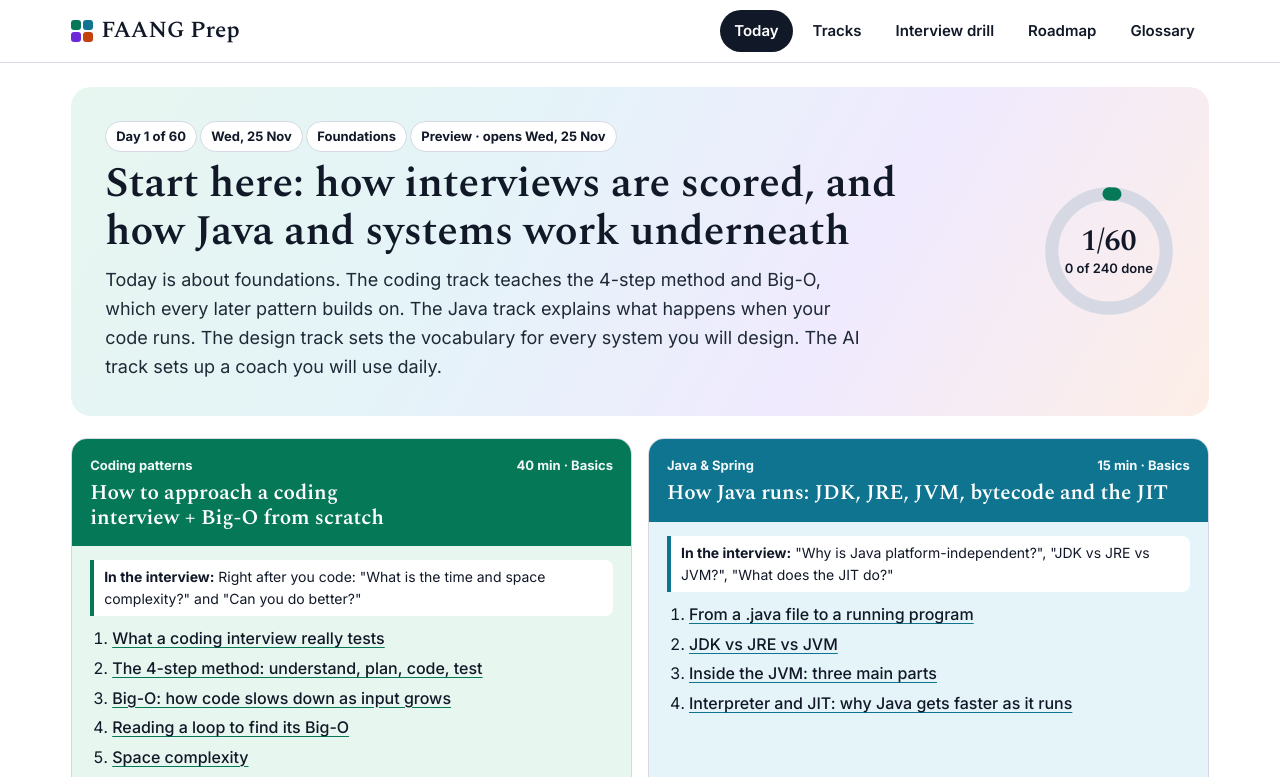
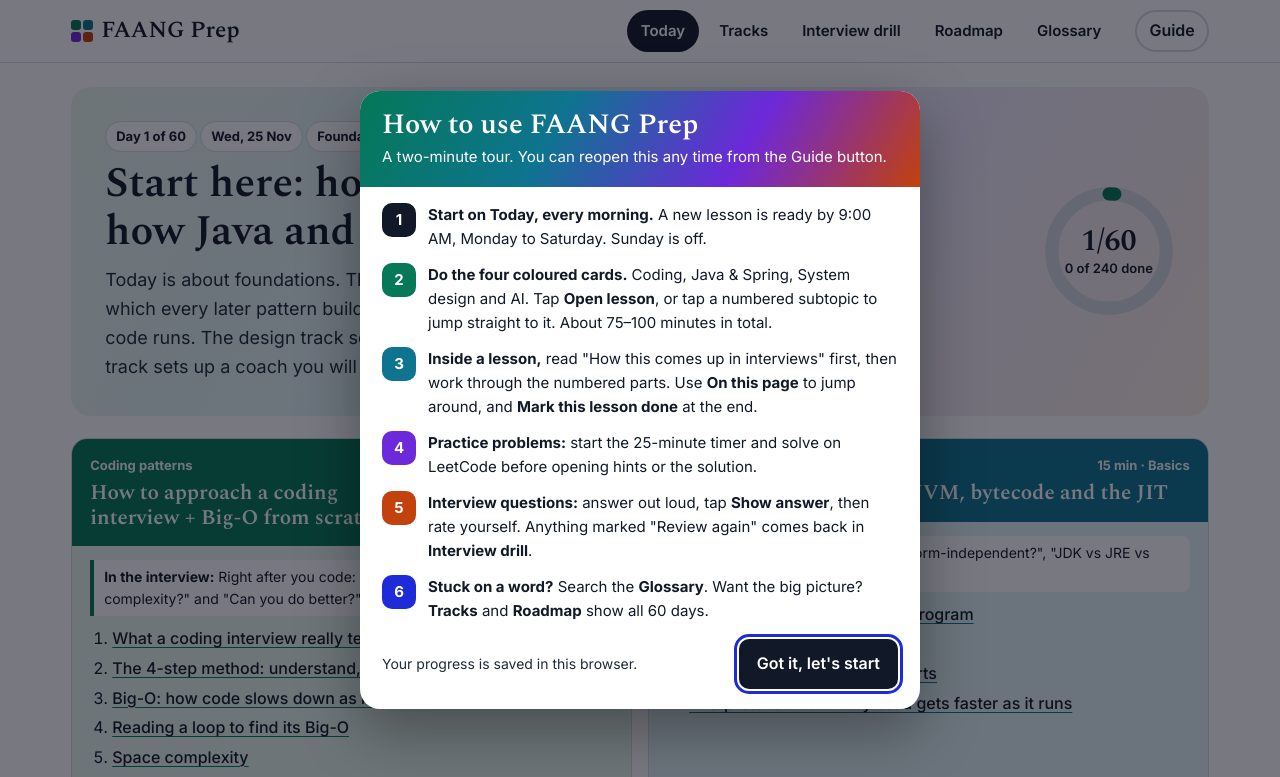
Before and after one commit to amanjauhri/faangprep, a plain HTML site: page index.html in a window 1280 px wide. Shown: the top 777 px of the page. Drawn offline with nearby package versions, Linux system fonts and the light colour scheme.

Commit message:
First-visit navigation guide

```diff
--- a/index.html
+++ b/index.html
@@ -135,7 +135,8 @@ a.row:hover{background:var(--tt)}
 @media(min-width:861px){.railbox>summary{display:none}}
 @media(max-width:860px){.railbox{border:1px solid var(--line);border-radius:12px;margin-top:14px;background:var(--paper)}.railbox .rail{padding:0 12px 12px}}
 @media(max-width:600px){
- .bar{padding:8px 12px}#nav{margin-left:0;width:100%;flex-wrap:nowrap;overflow-x:auto;scrollbar-width:none}#nav a{flex:none}
+ .bar{padding:8px 12px}.hbtn{position:absolute;top:8px;right:12px;min-height:36px;padding:4px 12px}.top .bar{position:relative}
+ .guide li{font-size:14px}.guide ol{padding:14px 16px}.guide footer{padding:0 16px 16px}.guide footer .btn{width:100%}#nav{margin-left:0;width:100%;flex-wrap:nowrap;overflow-x:auto;scrollbar-width:none}#nav a{flex:none}
  main{padding:16px 12px 60px}
  .tabs{flex-wrap:nowrap;overflow-x:auto;scrollbar-width:none}.tabs a{flex:none}
  .hero{padding:18px;gap:14px}.hero .ring{order:-1;width:84px;height:84px}.ring b{font-size:20px}.ring b small{font-size:11px}
@@ -151,6 +152,15 @@ a.row:hover{background:var(--tt)}
  .pager .btn{width:100%}
 }
 @media(min-width:601px) and (max-width:900px){.g2{grid-template-columns:repeat(auto-fit,minmax(300px,1fr))}.lesson{gap:16px}}
+dialog.guide{border:0;border-radius:20px;padding:0;max-width:560px;max-height:calc(100dvh - 24px);overflow:auto;width:calc(100% - 24px);background:var(--bg);color:var(--ink);box-shadow:0 20px 60px rgba(0,0,0,.35)}
+dialog.guide::backdrop{background:rgba(10,12,24,.55)}
+.guide header{background:linear-gradient(120deg,var(--dsa),var(--java) 35%,var(--design) 68%,var(--ai));color:#fff;padding:18px 22px}
+.guide header h2{color:#fff}.guide header p{margin:4px 0 0;font-size:15px}
+.guide ol{list-style:none;margin:0;padding:16px 22px;display:flex;flex-direction:column;gap:12px}
+.guide li{display:grid;grid-template-columns:34px minmax(0,1fr);gap:12px;align-items:start;font-size:15px}
+.guide li .n{width:34px;height:34px;border-radius:10px;color:#fff;font-weight:700;display:flex;align-items:center;justify-content:center}
+.guide footer{display:flex;justify-content:space-between;align-items:center;gap:10px;flex-wrap:wrap;padding:0 22px 20px}
+.hbtn{border:2px solid var(--line);background:transparent;color:var(--ink);border-radius:999px;padding:6px 12px;min-height:42px;font-weight:600;cursor:pointer}
 @media(max-width:860px){.lesson{grid-template-columns:1fr}.railbox{position:static}.rail{max-height:none;flex-direction:row;flex-wrap:wrap}.rail b{width:100%}.rail a{border:1px solid var(--line);border-radius:999px}.ring{width:100px;height:100px}}
 @media(max-width:600px){.row{grid-template-columns:56px minmax(0,1fr)}.row .dt,.row .st{grid-column:2;text-align:left}.gl{grid-template-columns:1fr}.iv dl{grid-template-columns:1fr}table{font-size:13px}th,td{padding:7px}#nav{margin-left:0}#nav a{padding:8px 11px;font-size:14px}}
 @media(prefers-reduced-motion:no-preference){.tcard,.tile{transition:transform .15s}.tcard:hover,.tile:hover{transform:translateY(-2px)}}
@@ -159,7 +169,17 @@ a.row:hover{background:var(--tt)}
 <body>
 <header class="top"><div class="bar">
  <a class="brand" href="#today"><span class="logo" aria-hidden="true"><i style="background:var(--dsa)"></i><i style="background:var(--java)"></i><i style="background:var(--design)"></i><i style="background:var(--ai)"></i></span>FAANG Prep</a>
- <nav id="nav" aria-label="Sections"></nav></div></header>
+ <nav id="nav" aria-label="Sections"></nav><button class="hbtn" id="gopen" aria-haspopup="dialog">Guide</button></div></header>
+<dialog class="guide" id="guide" aria-labelledby="gtitle"><header><h2 id="gtitle">How to use FAANG Prep</h2><p>A two-minute tour. You can reopen this any time from the Guide button.</p></header>
+<ol>
+<li><span class="n" style="background:var(--ink)">1</span><span><b>Start on Today, every morning.</b> A new lesson is ready by 9:00 AM, Monday to Saturday. Sunday is off.</span></li>
+<li><span class="n" style="background:var(--dsa)">2</span><span><b>Do the four coloured cards.</b> Coding, Java &amp; Spring, System design and AI. Tap <b>Open lesson</b>, or tap a numbered subtopic to jump straight to it. About 75–100 minutes in total.</span></li>
+<li><span class="n" style="background:var(--java)">3</span><span><b>Inside a lesson,</b> read "How this comes up in interviews" first, then work through the numbered parts. Use <b>On this page</b> to jump around, and <b>Mark this lesson done</b> at the end.</span></li>
+<li><span class="n" style="background:var(--design)">4</span><span><b>Practice problems:</b> start the 25-minute timer and solve on LeetCode before opening hints or the solution.</span></li>
+<li><span class="n" style="background:var(--ai)">5</span><span><b>Interview questions:</b> answer out loud, tap <b>Show answer</b>, then rate yourself. Anything marked "Review again" comes back in <b>Interview drill</b>.</span></li>
+<li><span class="n" style="background:var(--accent)">6</span><span><b>Stuck on a word?</b> Search the <b>Glossary</b>. Want the big picture? <b>Tracks</b> and <b>Roadmap</b> show all 60 days.</span></li>
+</ol>
+<footer><span class="muted">Your progress is saved in this browser.</span><button class="btn" id="gclose" style="--tc:var(--ink)">Got it, let's start</button></footer></dialog>
 <main id="app"><p>Loading your plan…</p></main>
 <script>
 {
@@ -341,6 +361,12 @@ function route(){
  else viewToday();
  if(!h.startsWith("lesson-"))scrollTo(0,0);
 }
+const G=document.getElementById("guide");
+const openGuide=()=>{try{G.showModal()}catch(e){G.setAttribute("open","")}};
+document.getElementById("gopen").onclick=openGuide;
+document.getElementById("gclose").onclick=()=>{store.set("seenGuide",true);G.close?G.close():G.removeAttribute("open")};
+G.addEventListener("close",()=>store.set("seenGuide",true));
+if(!store.get("seenGuide",false))setTimeout(openGuide,600);
 addEventListener("hashchange",route);
 Promise.all([j("data/curriculum.json"),j("data/state.json"),j("data/news.json").catch(()=>null)]).then(([c,s,n])=>{CUR=c;STATE=s;NEWS=n;route()}).catch(()=>app.innerHTML="<h1>Could not load the plan</h1><p class='lead'>Please refresh the page.</p>");
 }
```
